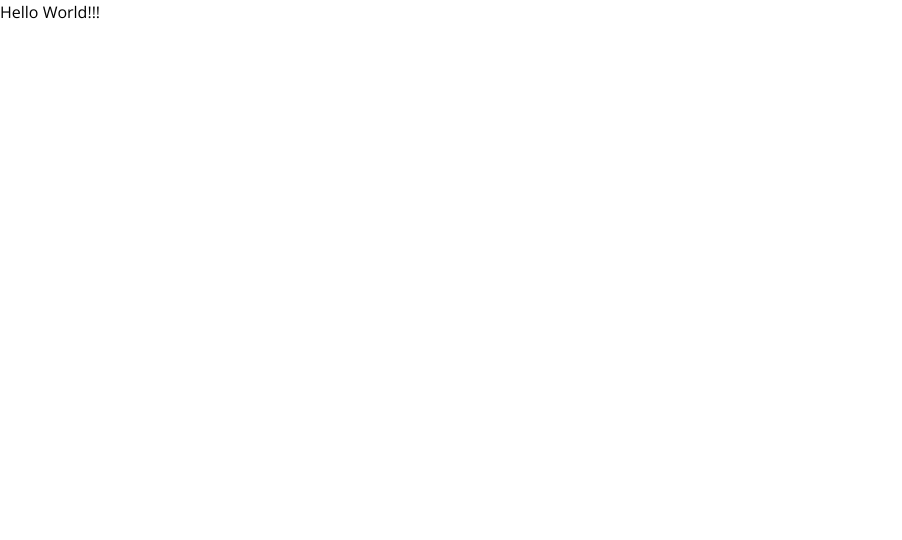
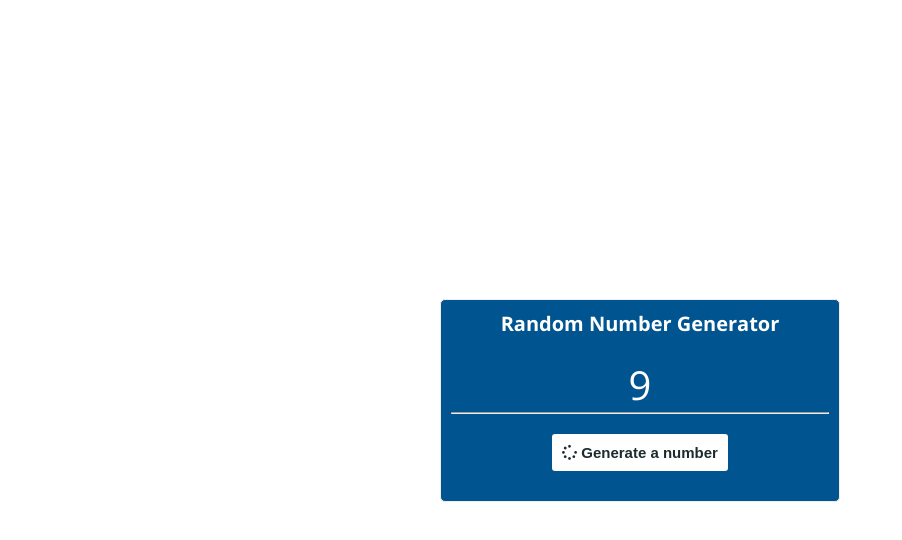
Before and after one commit to Risy33/Random_number_generator, a plain HTML site: page index.html in a window 1280 px wide. Shown: the whole page, without its empty margins (0-902 px from the left). Drawn offline with nearby package versions, Linux system fonts and the light colour scheme.

Commit message:
app finished

```diff
--- a/index.html
+++ b/index.html
@@ -11,8 +11,19 @@
     <link rel="stylesheet" href="styles.css" />
   </head>
   <body>
-    <p>Hello World!!!</p>
-
+    <div class="container">
+      <div class="counter-div">
+        <h1>Random Number Generator</h1>
+        <span class="count number">0</span>
+        <hr />
+        <div class="buttons">
+          <button class="reset generate">
+            <i class="fas fa-spinner reset"></i>
+            Generate a number
+          </button>
+        </div>
+      </div>
+    </div>
     <script src="script.js"></script>
   </body>
 </html>
--- a/script.js
+++ b/script.js
@@ -0,0 +1,12 @@
+const number = document.querySelector(".number");
+const btn = document.querySelector(".generate");
+
+const generateNumber = () => {
+  //generate number between 1 and 10
+  const randomNumber = Math.floor(Math.random() * 10) + 1;
+  number.innerHTML = randomNumber;
+};
+
+btn.addEventListener("click", generateNumber);
+
+generateNumber();
--- a/styles.css
+++ b/styles.css
@@ -38,4 +38,47 @@ img {
   max-width: 900px;
   margin: 0 auto;
   padding: 0 20px;
+  display: flex;
+  justify-content: center;
+  align-items: center;
+  height: 100vh;
 }
+
+.counter-div {
+  width: 40rem;
+  border: 1px solid var(--grey);
+  padding: 1rem;
+  background-color: var(--light-blue);
+  color: var(--white);
+  text-align: center;
+  border-radius: 5px;
+}
+
+.counter-div > * {
+  margin-bottom: 2rem;
+}
+
+.count {
+  font-size: 4rem;
+}
+
+.buttons button {
+  padding: 1rem;
+  margin: 0 1rem;
+  font-size: 1.5rem;
+  color: var(--white);
+  font-weight: 700;
+  border: none;
+  outline: none;
+  border-radius: 3px;
+  cursor: pointer;
+}
+
+button.subtract {
+  background-color: orangered;
+}
+
+button.reset {
+  background-color: var(--white);
+  color: var(--black);
+}
```
